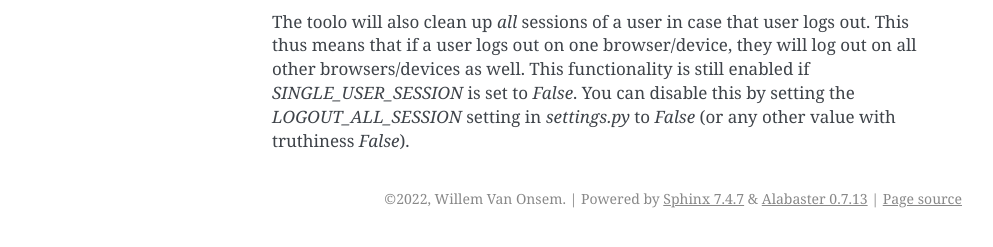
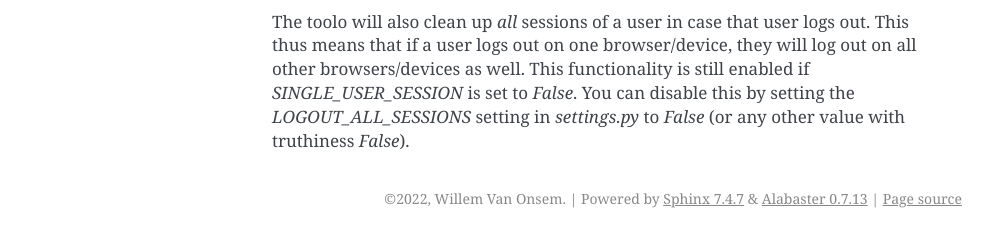
Before and after one commit to hapytex/django-single-session, a Sphinx documentation site: the page built from docs/source/getting_started.rst, in a window 1280 px wide. Shown: the part 294-541 px from the top of the page, without its empty margins (148-1141 px from the left). Built offline with Sphinx 7.4.7, drawn with Linux system fonts in a browser that asks for light colours.

Commit message:
Update the value of LOGOUT_ALL_SESSIONS in documentation

```diff
--- a/docs/source/getting_started.rst
+++ b/docs/source/getting_started.rst
@@ -7,4 +7,4 @@ logs in with another browser or device, the old session(s) will be closed.
 
 One can disable the single session behavior by specifying the `SINGLE_USER_SESSION` setting in `settings.py` and thus setting this value to `False` (or any other value with truthiness `False`).
 
-The toolo will also clean up *all* sessions of a user in case that user logs out. This thus means that if a user logs out on one browser/device, they will log out on all other browsers/devices as well. This functionality is still enabled if `SINGLE_USER_SESSION` is set to `False`. You can disable this by setting the `LOGOUT_ALL_SESSION` setting in `settings.py` to `False` (or any other value with truthiness `False`).
+The toolo will also clean up *all* sessions of a user in case that user logs out. This thus means that if a user logs out on one browser/device, they will log out on all other browsers/devices as well. This functionality is still enabled if `SINGLE_USER_SESSION` is set to `False`. You can disable this by setting the `LOGOUT_ALL_SESSIONS` setting in `settings.py` to `False` (or any other value with truthiness `False`).
```
Also changed, not shown: README.md (+1 -1 lines).
